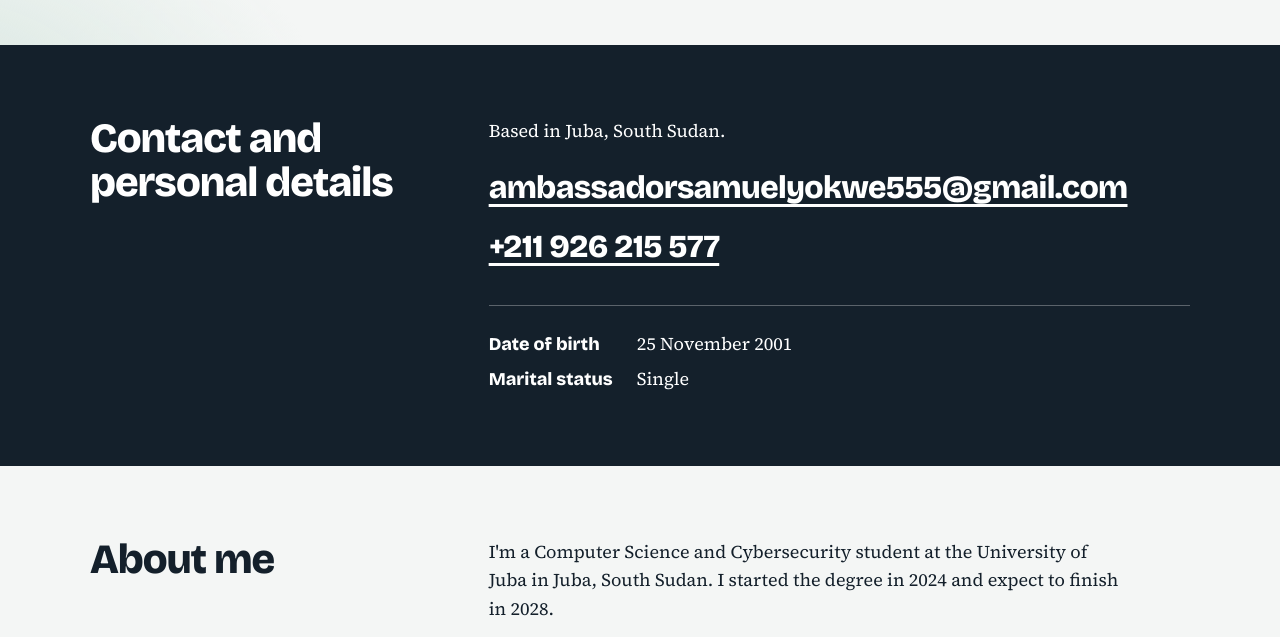
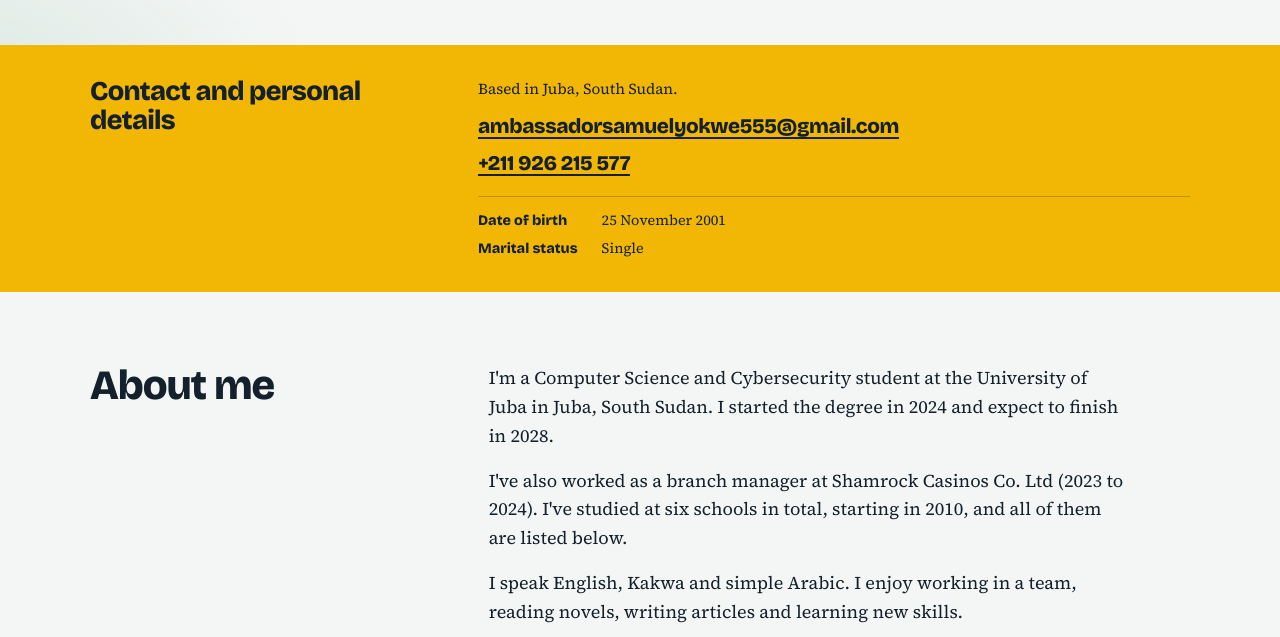
Before and after one commit to Ambassador14/Ambassador14.github.io, a plain HTML site: page index.html in a window 1280 px wide. Shown: the part 805-1442 px from the top of the page. Drawn offline with nearby package versions, Linux system fonts and the light colour scheme.

Commit message:
Add files via upload

```diff
--- a/assets/style.css
+++ b/assets/style.css
@@ -454,17 +454,30 @@
 .chips { display: flex; flex-wrap: wrap; gap: 0.6rem; margin: 0; padding: 0; list-style: none; }
 .chips li { padding: 0.35rem 0.9rem; background: var(--plate); border: 1px solid var(--line); border-radius: 999px; font-family: var(--display); font-weight: 500; font-size: 1rem; }
 
-.block--contact { background: var(--ink); color: #fff; }
+.block--contact {
+  background: #f2b705;
+  color: var(--ink);
+  padding: 2rem 1.5rem;
+}
 
-.block--contact .block__body p { margin: 0 0 1rem; }
+.block--contact .block__inner {
+  grid-template-columns: minmax(140px, 1fr) 2fr;
+  gap: 1rem 2rem;
+}
+
+.block--contact .block__title {
+  font-size: clamp(1.3rem, 2.6vw, 1.7rem);
+}
+
+.block--contact .block__body p { margin: 0 0 0.5rem; font-size: 0.95rem; }
 
 .contact__mail {
   font-family: var(--display);
   font-weight: 800;
-  font-size: clamp(1.2rem, 3.2vw, 2rem);
+  font-size: clamp(1rem, 2.2vw, 1.3rem);
   letter-spacing: -0.02em;
   overflow-wrap: anywhere;
-  text-underline-offset: 6px;
+  text-underline-offset: 4px;
 }
 
 @media (max-width: 720px) {
@@ -478,21 +491,22 @@
 .contact__mail, .contact__phone { display: block; }
 
 .contact__phone {
-  margin-top: 0.5rem;
+  margin-top: 0.25rem;
   font-family: var(--display);
   font-weight: 800;
-  font-size: clamp(1.2rem, 3.2vw, 2rem);
+  font-size: clamp(1rem, 2.2vw, 1.3rem);
   letter-spacing: -0.02em;
-  text-underline-offset: 6px;
+  text-underline-offset: 4px;
 }
 
 .details {
   display: grid;
   grid-template-columns: max-content 1fr;
-  gap: 0.4rem 1.5rem;
-  margin: 2rem 0 0;
-  padding-top: 1.5rem;
-  border-top: 1px solid rgba(255, 255, 255, 0.3);
+  gap: 0.3rem 1.5rem;
+  margin: 1rem 0 0;
+  padding-top: 0.75rem;
+  border-top: 1px solid rgba(20, 32, 43, 0.25);
+  font-size: 0.9rem;
 }
 
 .details dt { font-family: var(--display); font-weight: 800; }
```
